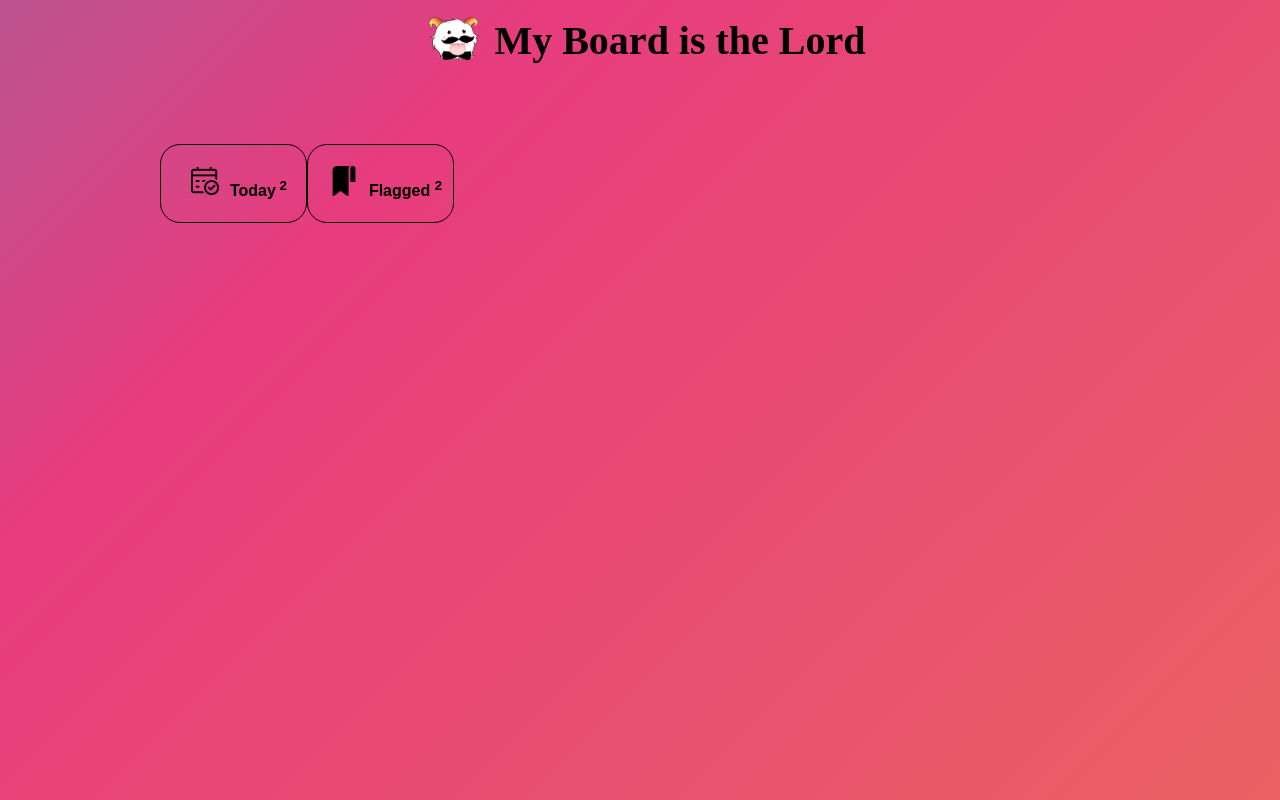
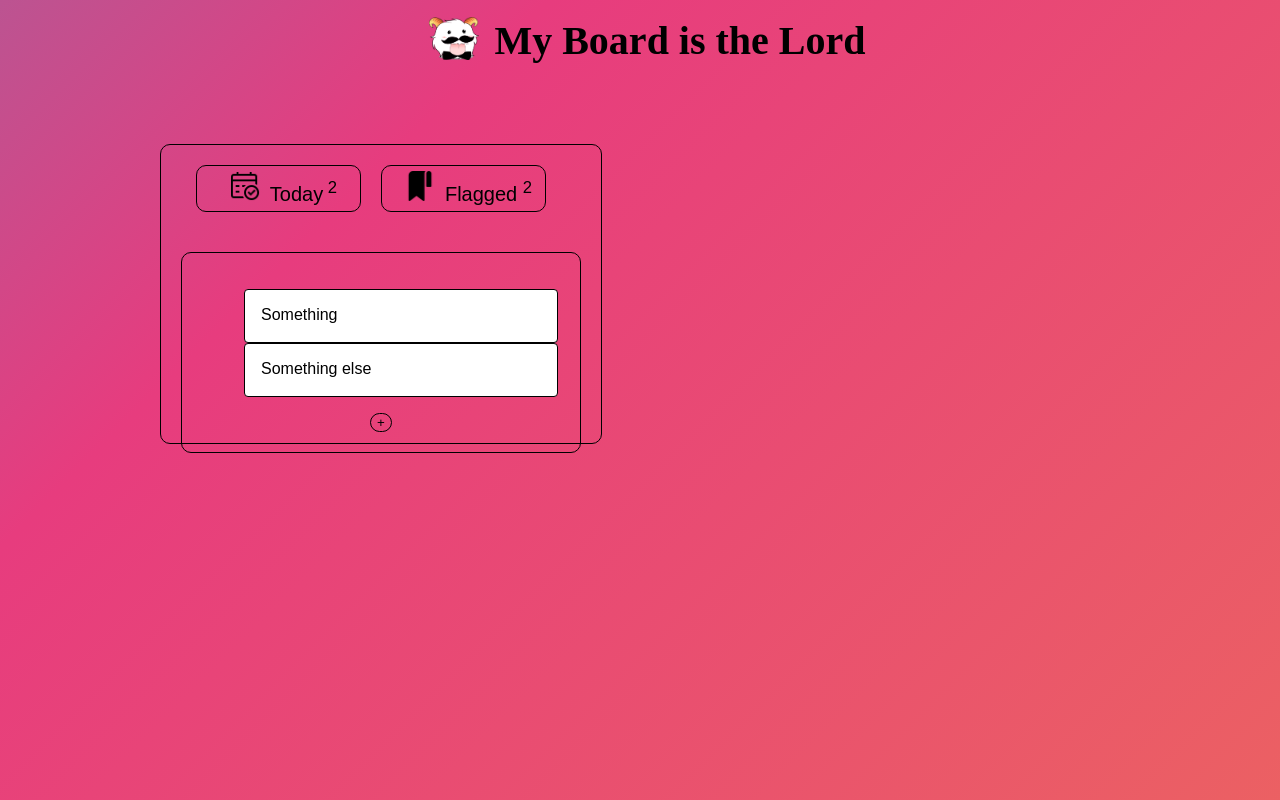
Before and after one commit to oPuDDingo/To_Do_List_Prog_3, an Angular app in the folder frontend/: page / in a window 1280 px wide. Built offline with nearby package versions, Linux system fonts and the light colour scheme.

Commit message:
added some structure and css

```diff
--- a/frontend/src/app/app.component.html
+++ b/frontend/src/app/app.component.html
@@ -1,8 +1,7 @@
 <toolbar></toolbar>
 
 <div class= "content" role="main">
-    <app-board>
-    </app-board>
+    <app-board></app-board>
 </div>
 
 
--- a/frontend/src/app/board/board.component.html
+++ b/frontend/src/app/board/board.component.html
@@ -1,15 +1,28 @@
 <div class="bb">
 <div id="board">
-    <div class="box">
-        <div class="counter">
-            <h4><img src="/assets/today.png"/>Today<sup> 2 </sup></h4>
-        </div>
-        <div class="counter">
-            <h4><img src="/assets/mark.png"/>Flagged <sup> 2 </sup></h4>
+    <div class="overview">
+        <div class="filter-container">
+            <div class="filter-button">
+                <button><img src="/assets/today.png"/>Today<sup> 2 </sup></button>
+            </div>
+            <div class="filter-button">
+                <button><img src="/assets/mark.png"/>Flagged <sup> 2 </sup></button>
+            </div>
         </div>
 
+        <div class="lists">
+            <ul class="no-padding">
+                <li class="list-card">Something</li>
+                <li class="list-card">Something else</li>
+            </ul>
+            <button class="plus-btn">+</button> <!-- placeholder -->
+        </div>
     </div>
 
+    <div class="list" *ngIf="currentList">
+
+
+    </div>
 
 <!--    <div class="lists">-->
 <!--        <ul *ngIf="board">-->
--- a/frontend/src/app/board/board.component.scss
+++ b/frontend/src/app/board/board.component.scss
@@ -6,43 +6,95 @@
   background: transparent;
   color: #000000;
   font-family: Arial;
+  display: flex;
+  flex-direction: row;
 }
-.box {
+
+no-padding {
+  padding: 0;
+}
+
+.overview {
+  width: 400px;
+  margin-right: 100px;
+  border: 1px black solid;
+  border-radius: 10px;
+  padding: 20px 20px 20px 20px;
+  display: flex;
+  flex-direction: column;
+}
+
+.filter-container {
   float: left;
 }
+
+
+.filter-container {
+  display: flex;
+  justify-content: center;
+  margin-bottom: 40px;
+}
+
+.filter-button {
+  margin-right: 20px;
+  width: 165px;
+
+  img {
+    width: 30px;
+    margin: 0 10px;
+  }
+
+  button {
+    //cursor: help; //for fun :D
+    color: black;
+    font-family: Arial;
+    font-size: 20px;
+    text-align: center;
+    background-color: transparent;
+    border: 1px black solid;
+    border-radius: 10px;
+    width: 100%;
+    padding: 5px 10px 5px 10px;
+    transition: 0.1s;
+    transition-timing-function: ease-in-out;
+  }
+
+  button:hover {
+    transform: translateY(-4px);
+  }
+}
+
+.lists {
+  border: 1px black solid;
+  border-radius: 10px;
+  padding: 20px 10px 20px 10px;
+  display: flex;
+  flex-direction: column;
+  align-items: center;
+}
+
 .list-card {
   border-radius: 4px;
-  border: 1px solid rgba(238, 238, 238, 0.55);
-  background-color: #fafafa;
+  border: 1px solid black;
+  background-color: white;
   height: 20px;
-  width: 200px;
-  margin: 0 8px 16px; // changed margin
+  width: 280px;
+  margin: 0;
   padding: 16px;
-  justify-content: center;
-  align-items: center;
+  display: flex;
+  flex-direction: row;
   transition: all 0.2s ease-in-out;
 }
 
-.box {
-  display: flex;
-  flex-wrap: wrap;
-  justify-content: left;
+.plus-btn {
+  color: black;
+  background-color: transparent;
+  border: 1px black solid;
+  border-radius: 50px;
+  transition: 0.1s;
+  transition-timing-function: ease-in-out;
 }
 
-.counter {
-  border-width: 1px;
-  border-style: solid;
-  border-color: black;
-  border-radius: 20px;
-  width: 145px;
-  img{
-    width: 30px;
-    margin: 0 10px;
-  }
-  h4 {
-    cursor: help;         //for fun :D
-    color: black;
-    font-family: Arial;
-    text-align: center;
-  }
+.plus-btn:hover {
+  transform: translateY(-4px);
 }
```
